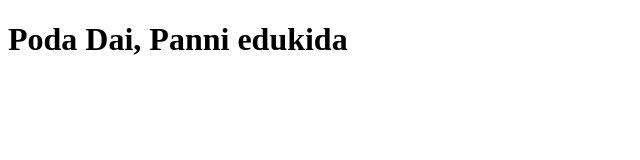
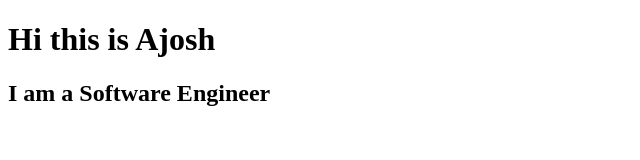
Before and after one commit to fantasyhomebuilders/fantasyhomebuilders.github.io, a plain HTML site: page index.html in a window 1280 px wide. Shown: the whole page, without its empty margins (0-640 px from the left). Drawn offline with Linux system fonts and the light colour scheme.

Commit message:
Update index.html

```diff
--- a/index.html
+++ b/index.html
@@ -1,10 +1,10 @@
 <!DOCTYPE html>
 <html>
 <body>
- <h1>Poda Dai, Panni edukida</h1>
-<!--
+<!--  <h1>Poda Dai, Panni edukida</h1> -->
+
 <h1>Hi this is Ajosh</h1>
-<h2>I am a Software Engineer</h2> -->
+<h2>I am a Software Engineer</h2>
 
 
 </body>
```
